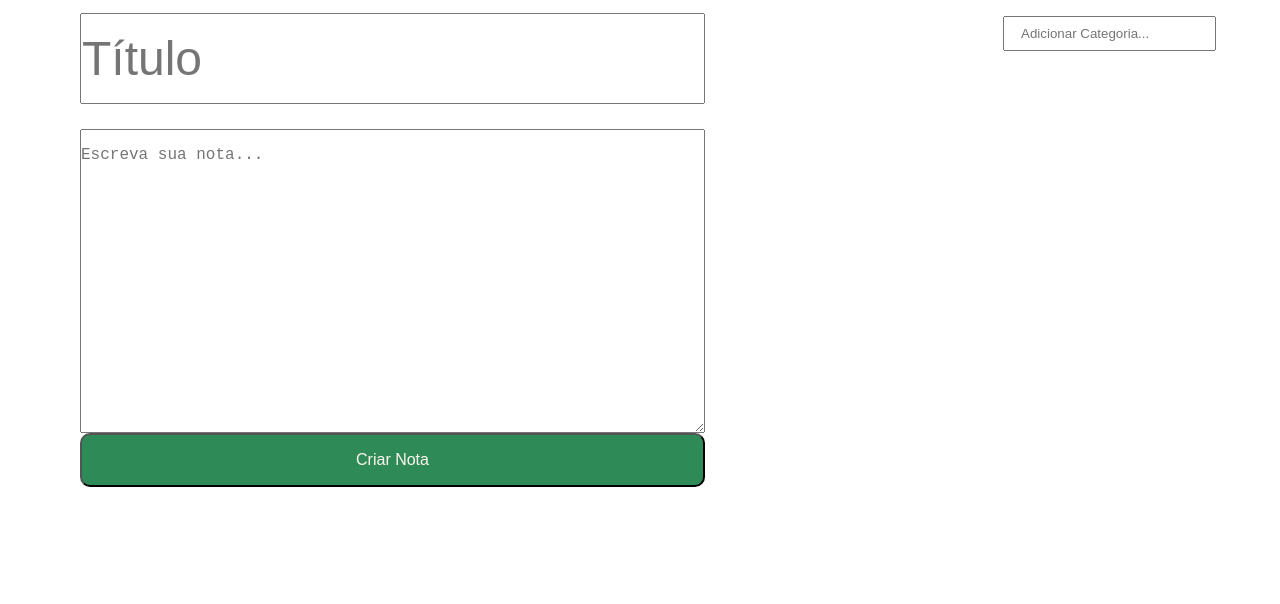
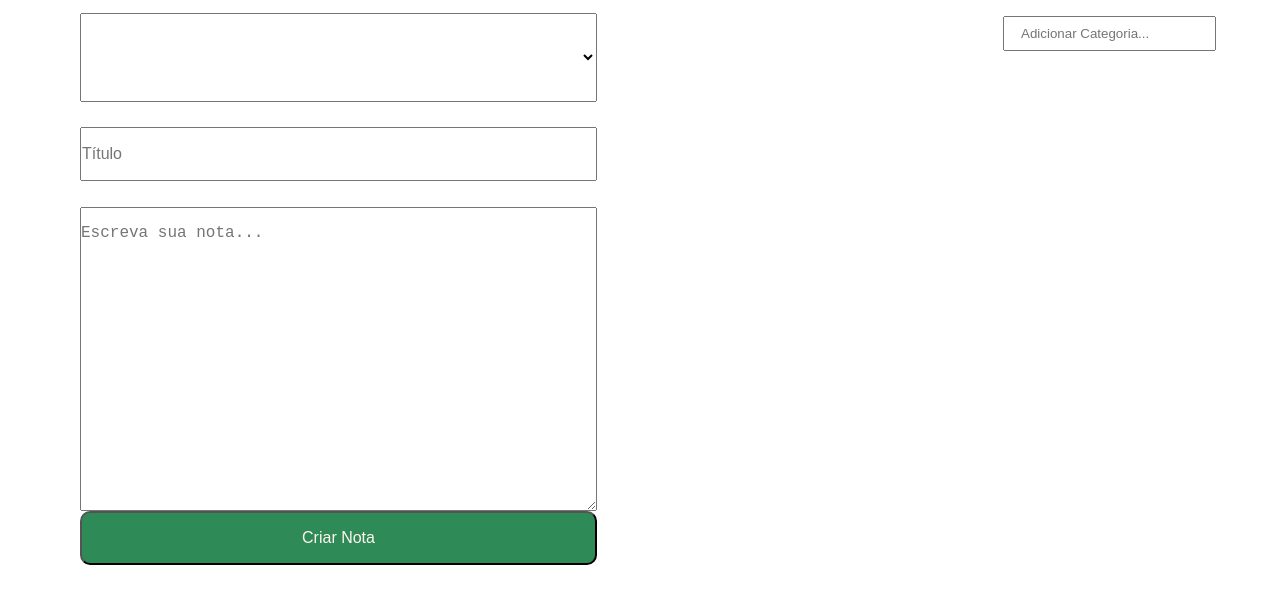
Before and after one commit to diorodro/introducao-react, a React (Create React App) app: page / in a window 1280 px wide. Shown: the top 604 px of the page. Built offline with nearby package versions, Linux system fonts and the light colour scheme; the HTML template or start-up script is replaced by a standard one.

Commit message:
Adição de opções de categorias no formulário

```diff
--- a/src/App.js
+++ b/src/App.js
@@ -25,9 +25,9 @@
         this.setState(novoEstado)
     }
 
-    adicionarCategoria(nomeCategoria){
+    adicionarCategoria(nomeCategoria) {
         const novoArrayCategorias = [...this.state.categorias, nomeCategoria];
-        const novoEstado = {...this.state, categorias:novoArrayCategorias};
+        const novoEstado = { ...this.state, categorias: novoArrayCategorias };
         this.setState(novoEstado);
     }
 
@@ -40,7 +40,10 @@
     render() {
         return (
             <div className="conteudo">
-                <FormularioCadastro criarNota={this.criarNota.bind(this)} />
+                <FormularioCadastro
+                    categorias={this.state.categorias}
+                    criarNota={this.criarNota.bind(this)}
+                />
                 <main className="conteudo-principal">
                     <ListaDeCategorias
                         adicionarCategoria={this.adicionarCategoria.bind(this)}
--- a/src/components/FormularioCadastro/FormularioCadastro.jsx
+++ b/src/components/FormularioCadastro/FormularioCadastro.jsx
@@ -15,13 +15,13 @@
 
     }
 
-    _handleMudancaTexto(evento){
+    _handleMudancaTexto(evento) {
         this.texto = evento.target.value;
         evento.stopPropagation();
 
     }
 
-    _criarNota(evento){
+    _criarNota(evento) {
         evento.preventDefault();
         evento.stopPropagation();
         this.props.criarNota(this.titulo, this.texto);
@@ -32,6 +32,14 @@
             <form className="form-cadastro"
                 onSubmit={this._criarNota.bind(this)}
             >
+
+                <select className="form-cadastro__input">
+                    {this.props.categorias.map((categoria, index) => {
+                        return (
+                            <option key="index">{categoria}</option>
+                        )
+                    })}
+                </select>
                 <input
                     type="text"
                     placeholder="Título"
```
